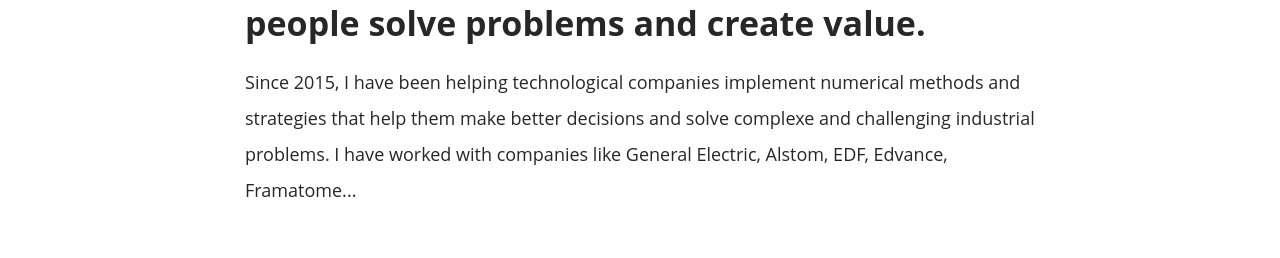
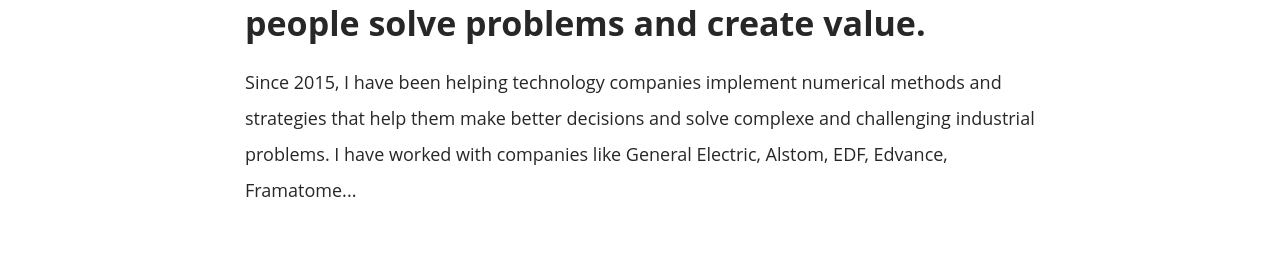
Before and after one commit to methzen/frontend-website, a Next.js app: page / in a window 1280 px wide. Shown: the part 211-469 px from the top of the page. Built offline with nearby package versions, Linux system fonts and the light colour scheme; no server answers.

Commit message:
Update index.js

```diff
--- a/pages/index.js
+++ b/pages/index.js
@@ -27,7 +27,7 @@
         <div className="homepage-container">
           <div className="homepage-introduction">
             <h1>Hi, I'm Mouhamadou Dia. I help people solve problems and create value.</h1>
-            <p>Since 2015, I have been helping technological companies implement numerical methods and
+            <p>Since 2015, I have been helping technology companies implement numerical methods and
               strategies that help them make better decisions and solve complexe and challenging industrial problems.
               I have worked with companies like General Electric, Alstom, EDF, Edvance, Framatome...</p>
           </div>
```
